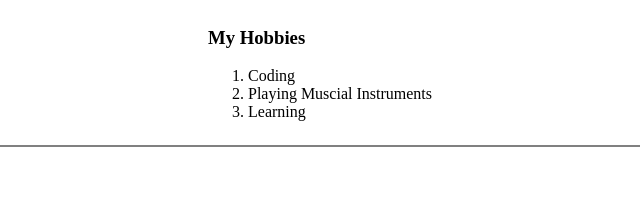
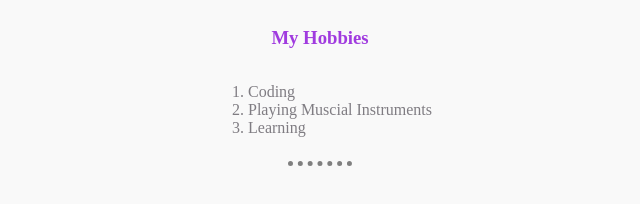
Before and after one commit to calebyeboah/cv, a plain HTML site: page hobbies.html in a window 1280 px wide. Shown: the whole page, without its empty margins (320-960 px from the left). Drawn offline with Linux system fonts and the light colour scheme.

Commit message:
Add files via upload

```diff
--- /dev/null
+++ b/css/styles.css
@@ -0,0 +1,41 @@
+.external-links {
+  text-align: center;
+}
+
+body {
+  background-color: #f9f9f9;
+}
+
+h1,
+h2,
+h3,
+th {
+  color: #a03bdf;
+}
+
+p,
+a,
+li,
+td {
+  color: #7f7c82;
+}
+
+img {
+  border: 1px solid #a14fd8;
+  border-radius: 50%;
+}
+
+hr {
+  border-style: none;
+  border-top-style: dotted;
+  border-color: grey;
+  border-width: 5px;
+  width: 5%;
+}
+
+body section {
+  display: flex;
+  justify-content: space-around;
+  align-items: center;
+  flex-direction: column;
+}
--- a/hobbies.html
+++ b/hobbies.html
@@ -5,14 +5,7 @@
     <meta http-equiv="X-UA-Compatible" content="IE=edge" />
     <meta name="viewport" content="width=device-width, initial-scale=1.0" />
     <title>My hobbies</title>
-    <style>
-      body {
-        display: flex;
-        justify-content: space-around;
-        align-items: center;
-        flex-direction: column;
-      }
-    </style>
+    <link rel="stylesheet" href="css/styles.css" />
   </head>
   <body>
     <section>
@@ -23,6 +16,6 @@
         <li>Learning</li>
       </ol>
     </section>
-    <hr color="grey" noshade="true" width="800" />
+    <hr />
   </body>
 </html>
```
Also changed, not shown: contact-me.html (+1 -8 lines), index.html (+5 -16 lines).
